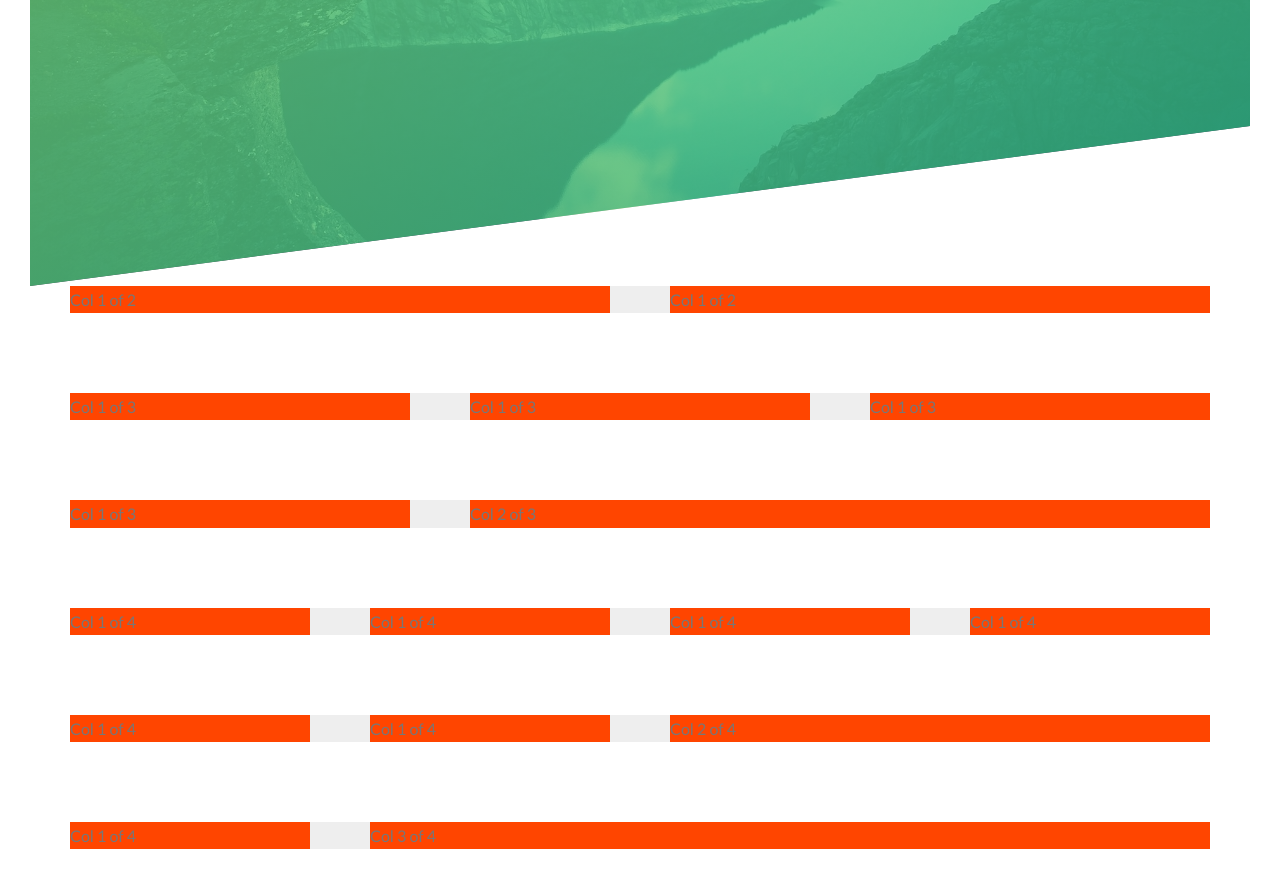
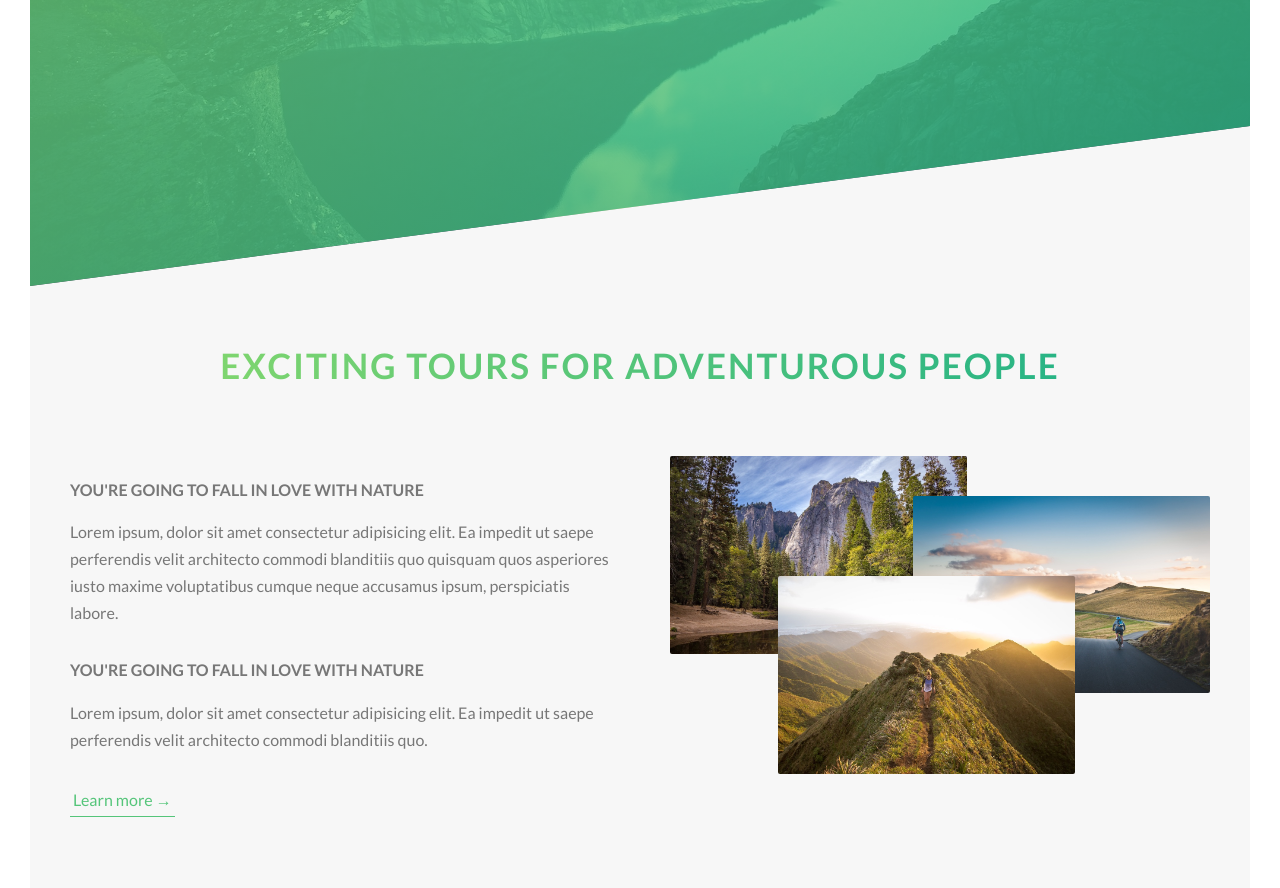
Before and after one commit to ZobaerIslam/Natours, a website: page index.html in a window 1280 px wide. Shown: the part 504-1392 px from the top of the page. Drawn offline with Linux system fonts and the light colour scheme.

Commit message:
complete the About section

```diff
--- a/index.html
+++ b/index.html
@@ -30,7 +30,39 @@
         </div>
     </header>
 
-    <section class="grid-test">
+    <main>
+        <section class="section-about">
+            <div class="u-center-text u-margin-bottom-big">
+                <h2 class="heading-secondary">
+                    Exciting tours for adventurous people
+                </h2>
+            </div>
+            <div class="row">
+                <div class="col-1-of-2">
+                    <h3 class="heading-tertiary u-margin-bottom-small">You're going to fall in love with nature</h3>
+                    <p class="paragraph">
+                        Lorem ipsum, dolor sit amet consectetur adipisicing elit. Ea impedit ut saepe perferendis velit architecto commodi blanditiis quo quisquam quos asperiores iusto maxime voluptatibus cumque neque accusamus ipsum, perspiciatis labore.
+                    </p>
+
+                    <h3 class="heading-tertiary u-margin-bottom-small">You're going to fall in love with nature</h3>
+                    <p class="paragraph">
+                        Lorem ipsum, dolor sit amet consectetur adipisicing elit. Ea impedit ut saepe perferendis velit architecto commodi blanditiis quo.
+                    </p>
+                    <a href="#" class="btn-text">Learn more &rarr;</a>
+                </div>
+                <div class="col-1-of-2">
+                    <div class="composition">
+                        <img src="img/nat-1-large.jpg" alt="Photo 1" class="composition__photo composition__photo--p1"></img>
+                        <img src="img/nat-2-large.jpg" alt="Photo 2" class="composition__photo composition__photo--p2"></img>
+                        <img src="img/nat-3-large.jpg" alt="Photo 3" class="composition__photo composition__photo--p3"></img>
+                    </div>
+                </div>
+            </div>
+        </section>
+    </main>
+
+
+    <!-- <section class="grid-test">
         <div class="row">
             <div class="col-1-of-2">
                 Col 1 of 2
@@ -91,7 +123,7 @@
                 Col 3 of 4
             </div>
         </div>
-    </section>
+    </section> -->
 
 
 </body>
--- a/sass/abstracts/_variables.scss
+++ b/sass/abstracts/_variables.scss
@@ -3,9 +3,14 @@ $color-primary: #55c57a;
 $color-primary-light: #7ed56f;
 $color-primary-dark: #28b485;
 
+$color-gray-light-1: #f7f7f7;
+
 $color-grey-dark: #777;
 $color-white: #fff;
 $color-black: #000;
+
+//FONT
+$default-font-size: 1.6rem;
 
 //GRID
 $grid-width: 114rem;
--- a/sass/base/_typography.scss
+++ b/sass/base/_typography.scss
@@ -36,3 +36,36 @@ body {
         animation: moveInRight 1s ease-out;
     }
 }
+
+.heading-secondary {
+    font-size: 3.5rem;
+    text-transform: uppercase;
+    font-weight: 700;
+    display: inline-block;
+    background-image: linear-gradient(to right, $color-primary-light, $color-primary-dark);
+    -webkit-background-clip: text;
+    background-clip: text;
+    color: transparent;
+    letter-spacing: .2rem;
+    transition: all .2s;
+
+    &:hover {
+        transform: skewY(2deg) skewX(15deg) scale(1.1);
+        text-shadow: .5rem 1rem 2rem rgba($color-black, .2);
+    }
+
+}
+
+.heading-tertiary {
+    font-size: $default-font-size;
+    font-weight: 700;
+    text-transform: uppercase;
+}
+
+.paragraph {
+    font-size: $default-font-size;
+
+    &:not(:last-child) {
+        margin-bottom:3rem;
+    }
+}
--- a/sass/base/_utilities.scss
+++ b/sass/base/_utilities.scss
@@ -0,0 +1,15 @@
+.u-center-text {
+    text-align: center;
+}
+
+.u-margin-bottom-small {
+    margin-bottom: 1.5rem;
+}
+
+.u-margin-bottom-medium {
+    margin-bottom: 4rem;
+}
+
+.u-margin-bottom-big {
+    margin-bottom: 8rem;
+}
--- a/sass/components/_button.scss
+++ b/sass/components/_button.scss
@@ -51,3 +51,27 @@
         animation-fill-mode: backwards;
     }
 }
+
+.btn-text {
+    &:link, &:visited {
+        font-size: $default-font-size;
+        color: $color-primary;
+        display: inline-block;
+        text-decoration: none;
+        border-bottom: 1px solid $color-primary;
+        padding: 3px;
+        transition: all .2s;
+    }
+
+    &:hover {
+        background-color: $color-primary;
+        color: $color-white;
+        box-shadow: 0 1rem 2rem rgba($color-black, .15);
+        transform: translateY(-2px);
+    }
+
+    &:active {
+        box-shadow: 0 .5rem 1rem rgba($color-black, .15);
+        transform: translateY(0);
+    }
+}
--- /dev/null
+++ b/sass/components/_composition.scss
@@ -0,0 +1,38 @@
+.composition {
+    position: relative;
+
+    &__photo {
+        width: 55%;
+        box-shadow: 0 1.5rem 4rem, rgba($color-black, .4);
+        border-radius: 2px;
+        position: absolute;
+        z-index: 10;
+        transition: all .2s;
+        outline-offset: 2rem;
+
+        &--p1 {
+            left: 0;
+            top: -2rem;
+        }
+        &--p2 {
+            right: 0;
+            top: 2rem;
+        }
+        &--p3 {
+            left: 20%;
+            top: 10rem;
+        }
+
+        &:hover {
+            outline: 1.5rem solid $color-primary;
+            transform: scale(1.05) translateY(-.5rem);
+            box-shadow: 0 2.5rem 4rem, rgba($color-black, .5);
+            z-index: 20;
+        }
+    }
+
+    &:hover &__photo:not(:hover) {
+        transform: scale(.95);
+    }
+
+}
--- a/sass/layout/_grid.scss
+++ b/sass/layout/_grid.scss
@@ -1,6 +1,5 @@
 .row {
     max-width: $grid-width;
-    background-color: #eee;
     margin: 0 auto;
 
     &:not(:last-child){
@@ -10,7 +9,6 @@
     @include clearfix;
 
     [class^="col-"] {
-        background-color: orangered;
         float: left;
 
         &:not(:last-child) {
--- a/sass/main.scss
+++ b/sass/main.scss
@@ -8,6 +8,7 @@
 @import "base/utilities";
 
 @import "components/button";
+@import "components/composition";
 
 @import "layout/grid";
 @import "layout/header";
--- a/sass/pages/_home.scss
+++ b/sass/pages/_home.scss
@@ -0,0 +1,5 @@
+.section-about {
+    background-color: $color-gray-light-1;
+    padding: 25rem 0;
+    margin-top: -20rem;
+}
```
Also changed, not shown: css/style.css.
